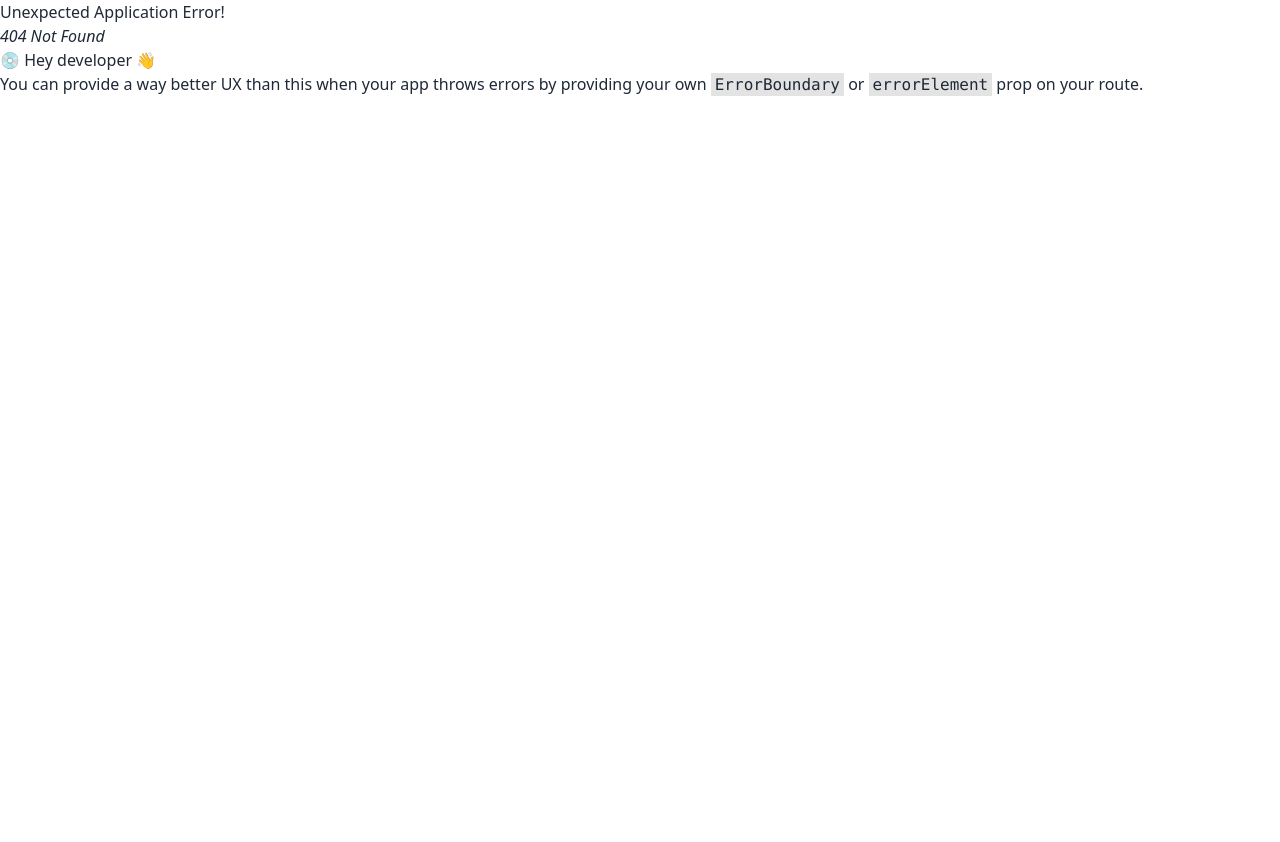
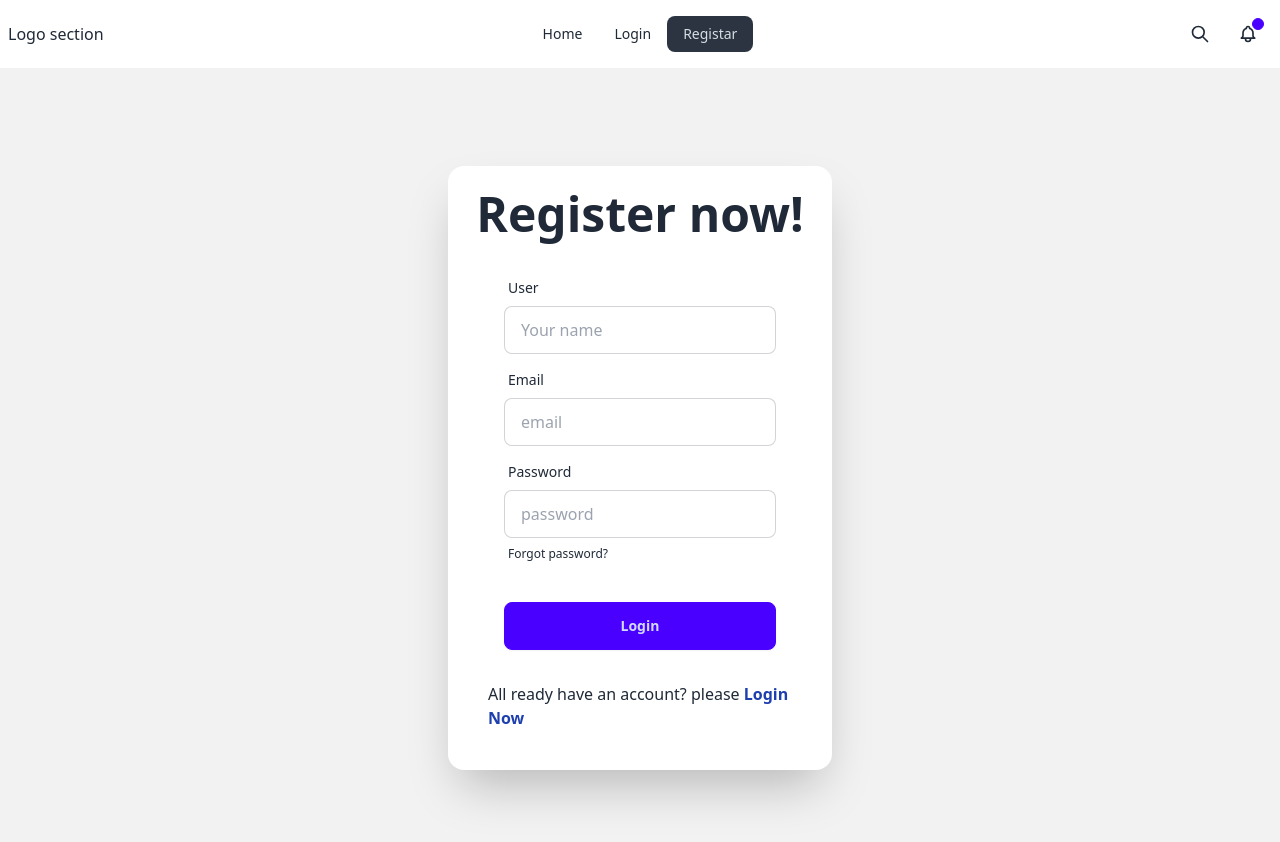
Before and after one commit to Web-hero-Dinajpur/Moha-milon-auth, a React (Vite) app: page /registar in a window 1280 px wide. Before the commit this address had no page. Shown: the top 842 px of the page. Before the commit the page ends 800 px from the top, so only its background shows below. Built offline with nearby package versions, Linux system fonts and the light colour scheme.

Commit message:
navbar setup and navbar done

```diff
--- a/src/components/Login/Login.jsx
+++ b/src/components/Login/Login.jsx
@@ -1,9 +1,52 @@
+import { Link } from "react-router-dom";
 
 
 const Login = () => {
+
+    const handleSubmit = e => {
+        e.preventDefault();
+        const email = e.target.email.value
+        const password = e.target.password.value
+        console.log(email, password)
+    }
+
     return (
-        <div>
-            <h3>this si slogin pages</h3>
+        <div className="hero bg-base-200 min-h-screen">
+            <div className="hero-content flex-col lg:flex-row-reverse">
+                <div className="text-center lg:text-left">
+                    <h1 className="text-5xl font-bold">Login now!</h1>
+                    <p className="py-6">
+                        Provident cupiditate voluptatem et in. Quaerat fugiat ut assumenda excepturi exercitationem
+                        quasi. In deleniti eaque aut repudiandae et a id nisi.
+                    </p>
+                </div>
+                <div className="card bg-base-100 w-full max-w-sm shrink-0 shadow-2xl">
+                    <form onSubmit={handleSubmit} className="card-body">
+                        <div className="form-control">
+                            <label className="label">
+                                <span className="label-text">Email</span>
+                            </label>
+                            <input type="email" name="email" placeholder="email" className="input input-bordered" required />
+                        </div>
+                        <div className="form-control">
+                            <label className="label">
+                                <span className="label-text">Password</span>
+                            </label>
+                            <input type="password" name="password" placeholder="password" className="input input-bordered" required />
+                            <label className="label">
+                                <a href="#" className="label-text-alt link link-hover">Forgot password?</a>
+                            </label>
+                        </div>
+                        <div className="form-control mt-6">
+                            <button className="btn btn-primary">Login</button>
+                        </div>
+                    </form>
+
+                <p className="ml-4 pb-4">You have and account? please <Link to='/registar' className="font-semibold text-blue-800">Register Now</Link></p>
+                </div>
+            </div>
+            <div>
+            </div>
         </div>
     );
 };
--- a/src/components/Navbar/Navbar.jsx
+++ b/src/components/Navbar/Navbar.jsx
@@ -1,8 +1,60 @@
+import { NavLink } from "react-router-dom";
+
 
 const Navbar = () => {
+
+    const Links = <>
+        <li><NavLink to='/'>Home</NavLink></li>
+        <li><NavLink to='/login'>Login</NavLink></li>
+        <li><NavLink to='/registar'>Registar</NavLink></li>
+    </>
+
     return (
-        <div>
+        <div className="navbar bg-base-100">
+            <div className="navbar-start">
+                <div className="dropdown">
 
+                    <div>Logo section</div>
+                </div>
+            </div>
+            <div className="flex-none">
+                <ul className="menu menu-horizontal px-1">
+                    {Links}
+                </ul>
+            </div>
+            <div className="navbar-end">
+                <button className="btn btn-ghost btn-circle">
+                    <svg
+                        xmlns="http://www.w3.org/2000/svg"
+                        className="h-5 w-5"
+                        fill="none"
+                        viewBox="0 0 24 24"
+                        stroke="currentColor">
+                        <path
+                            strokeLinecap="round"
+                            strokeLinejoin="round"
+                            strokeWidth="2"
+                            d="M21 21l-6-6m2-5a7 7 0 11-14 0 7 7 0 0114 0z" />
+                    </svg>
+                </button>
+                <button className="btn btn-ghost btn-circle">
+                    <div className="indicator">
+                        <svg
+                            xmlns="http://www.w3.org/2000/svg"
+                            className="h-5 w-5"
+                            fill="none"
+                            viewBox="0 0 24 24"
+                            stroke="currentColor">
+                            <path
+                                strokeLinecap="round"
+                                strokeLinejoin="round"
+                                strokeWidth="2"
+                                d="M15 17h5l-1.405-1.405A2.032 2.032 0 0118 14.158V11a6.002 6.002 0 00-4-5.659V5a2 2 0 10-4 0v.341C7.67 6.165 6 8.388 6 11v3.159c0 .538-.214 1.055-.595 1.436L4 17h5m6 0v1a3 3 0 11-6 0v-1m6 0H9" />
+                        </svg>
+                        <span className="badge badge-xs badge-primary indicator-item"></span>
+                    </div>
+                </button>
+            </div>
         </div>
     );
 };
--- a/src/components/Register/Registation.jsx
+++ b/src/components/Register/Registation.jsx
@@ -1,9 +1,55 @@
+import { Link } from "react-router-dom";
 
 
 const Registation = () => {
+
+
+    const handleRegister = e=>{
+        e.preventDefault();
+        const name = e.target.name.value
+        const email = e.target.email.value
+        const password = e.target.password.value
+        console.log(name, email, password)
+    }
+
     return (
-        <div>
-            <h2>regis tation pages</h2>
+        <div className="hero bg-base-200 min-h-screen">
+            <div className="hero-content flex-col lg:flex-row-reverse">
+
+                <div className="card bg-base-100 p-6 w-full max-w-sm shrink-0 shadow-2xl">
+                <h1 className="text-5xl font-bold text-center">Register now!</h1>
+                    <form onSubmit={handleRegister} className="card-body">
+                        <div className="form-control">
+                            <label className="label">
+                                <span className="label-text">User</span>
+                            </label>
+                            <input type="email" name="name" placeholder="Your name" className="input input-bordered" required />
+                        </div>
+                        <div className="form-control">
+                            <label className="label">
+                                <span className="label-text">Email</span>
+                            </label>
+                            <input type="email" name="email" placeholder="email" className="input input-bordered" required />
+                        </div>
+                        <div className="form-control">
+                            <label className="label">
+                                <span className="label-text">Password</span>
+                            </label>
+                            <input type="password" name="password" placeholder="password" className="input input-bordered" required />
+                            <label className="label">
+                                <a href="#" className="label-text-alt link link-hover">Forgot password?</a>
+                            </label>
+                        </div>
+                        <div className="form-control mt-6">
+                            <button className="btn btn-primary">Login</button>
+                        </div>
+                    </form>
+
+                <p className="ml-4 pb-4">All ready have an account? please <Link to='/login' className="font-semibold text-blue-800">Login Now</Link></p>
+                </div>
+            </div>
+            <div>
+            </div>
         </div>
     );
 };
--- a/src/main.jsx
+++ b/src/main.jsx
@@ -26,7 +26,7 @@ const router = createBrowserRouter([
         element:<Login></Login>
       },
       {
-        path:'register',
+        path:'registar',
         element:<Registation></Registation>
       }
     ]
```
